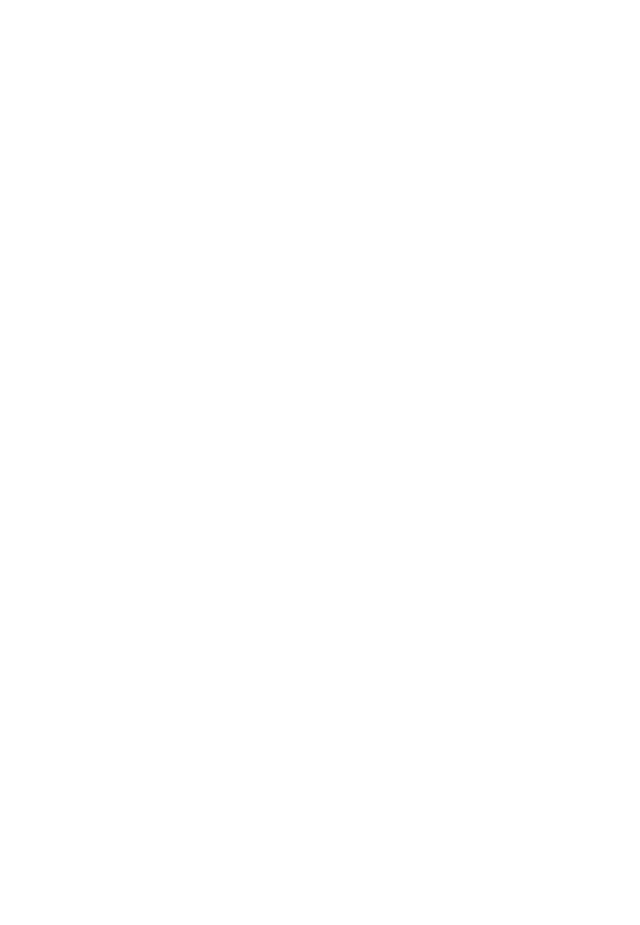
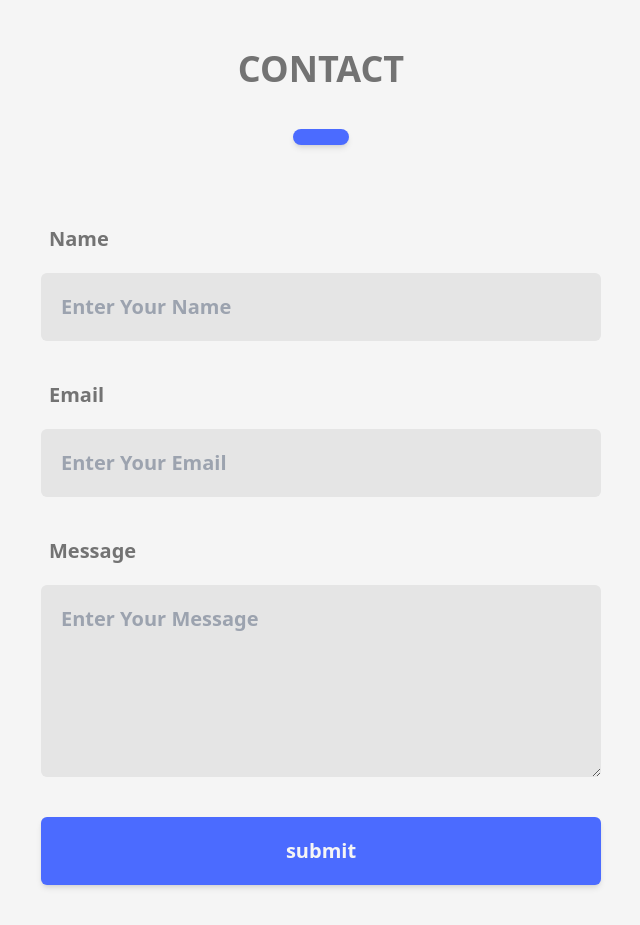
Before and after one commit to yahyahewa/portfolio.ts, a React (Vite) app: page / in a window 1280 px wide. Shown: the part 6500-7425 px from the top of the page, without its empty margins (319-959 px from the left). Before the commit the page ends 6349 px from the top, so only its background shows below. Built offline with nearby package versions, Linux system fonts and the light colour scheme.

Commit message:
complete design contact page

```diff
--- /dev/null
+++ b/src/components/contact/Contact.tsx
@@ -0,0 +1,80 @@
+import { Parallax } from "react-parallax"
+import { useState } from 'react';
+
+interface UserState {
+  name: string;
+  email: string;
+  message: string;
+}
+
+const initialFormData: UserState = {
+  name: "",
+  email: "",
+  message: "",
+};
+
+function Projects() {
+  const [formData, setFormData] = useState<UserState>(initialFormData);
+  const handleData = (e)=>{
+    setFormData({...formData,[e.target.name]:e.target.value})
+  }
+  const handleSubmit = (e)=>{
+    e.preventDefault();
+    setFormData({name:"",email:"",message:""})
+  }
+  return (
+    <section id="contact" className="pt-40 font-sans min-h-screen">
+    <Parallax strength={500} >
+        <section className="flex flex-col items-center justify-center">
+    <div className="flex flex-col justify-center items-center gap-10 my-10">
+      <h1 className="uppercase text-neutral-500 font-bold
+        text-4xl">
+        Contact
+        </h1>
+         <div className="w-14 h-4 rounded-full bg-jaguar-400
+          shadow-md"></div>
+          </div>
+          <form onSubmit={handleSubmit} className="w-full md:w-3/4 lg:h-2/3 xl:w-1/2 p-10 flex flex-col items-center justify-center gap-y-10">
+            <div className="grid gap-y-5 w-full">
+              <label className="text-neutral-500 text-xl font-bold ml-2">Name</label>
+              <input
+              type="text"
+              name="name"
+              required={true}
+              onChange={handleData}
+              value={formData.name}
+              className="w-full bg-neutral-200 p-5 text-xl outline-none rounded-md font-bold text-neutral-500" placeholder="Enter Your Name" />
+            </div>
+            <div className="grid gap-y-5 w-full">
+              <label className="text-neutral-500 text-xl font-bold ml-2">Email</label>
+              <input
+              type="email"
+              name="email"
+              value={formData.email}
+              required={true}
+              onChange={handleData}
+              className="w-full bg-neutral-200 p-5 text-xl outline-none rounded-md font-bold text-neutral-500" placeholder="Enter Your Email" />
+            </div>
+            <div className="grid gap-y-5 w-full">
+              <label className="text-neutral-500 text-xl font-bold ml-2">Message</label>
+              <textarea
+              name="message"
+              required={true}
+              onChange={handleData}
+              value={formData.message}
+              className="w-full bg-neutral-200 p-5 text-xl outline-none rounded-md font-bold text-neutral-500 h-48" placeholder="Enter Your Message" ></textarea>
+            </div>
+            <div className="grid gap-y-5 w-full">
+              <button
+              className="w-full text-neutral-100 p-5 text-xl outline-none rounded-md font-bold bg-jaguar-400 shadow-md focus:scale-95 ease-in-out duration-300" placeholder="Enter Your Email" >
+                submit
+              </button>
+            </div>
+          </form>
+  </section>
+  </Parallax>
+  </section>
+  )
+}
+
+export default Projects
--- a/src/components/home/Home.tsx
+++ b/src/components/home/Home.tsx
@@ -29,7 +29,7 @@
           className="bg-jaguar-400
            text-neutral-50 py-5 px-20 text-2xl
             rounded-lg uppercase font-bold
-            cursor-pointer hover:scale-105 shadow-lg
+            cursor-pointer hover:scale-95 shadow-lg
             ease-in-out duration-300" to="projects">projects</Link>
     </div>
   </Parallax></section>
--- a/src/components/projects/Projects.tsx
+++ b/src/components/projects/Projects.tsx
@@ -1,5 +1,4 @@
 import { Parallax } from "react-parallax"
-import "./style.css"
 import greenexchange from "../../assets/images/Untitled_design-removebg-preview.png"
 import bikra from"../../assets/images/bikra.png"
 import krdlogo from "../../assets/images/krdgov.png"
--- /dev/null
+++ b/src/pages/Contact.tsx
@@ -0,0 +1,8 @@
+import ContactComp from "../components/contact/Contact"
+
+function Contact() {
+  return (
+    <ContactComp/>)
+}
+
+export default Contact
--- a/src/pages/Home.tsx
+++ b/src/pages/Home.tsx
@@ -1,6 +1,7 @@
 import Navbar from "../components/Navbar/Navbar"
 import HomeComp from "../components/home/Home"
 import About from "./About"
+import Contact from "./Contact"
 import Projects from "./Projects"
 import Skills from "./Skills"
 function Home() {
@@ -11,6 +12,7 @@
       <About/>
       <Skills/>
       <Projects/>
+      <Contact/>
     </main>
   )
 }
```
Also changed, not shown: src/components/projects/style.css (deleted).
